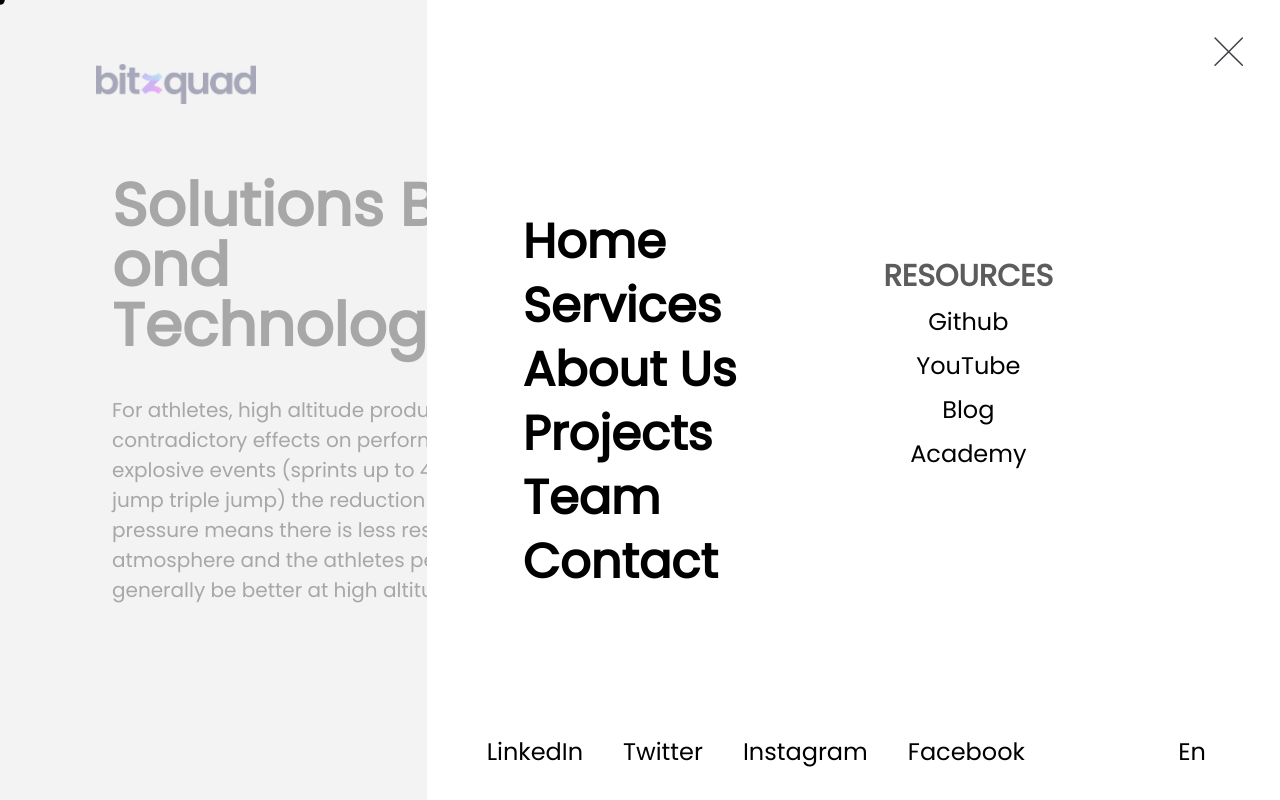
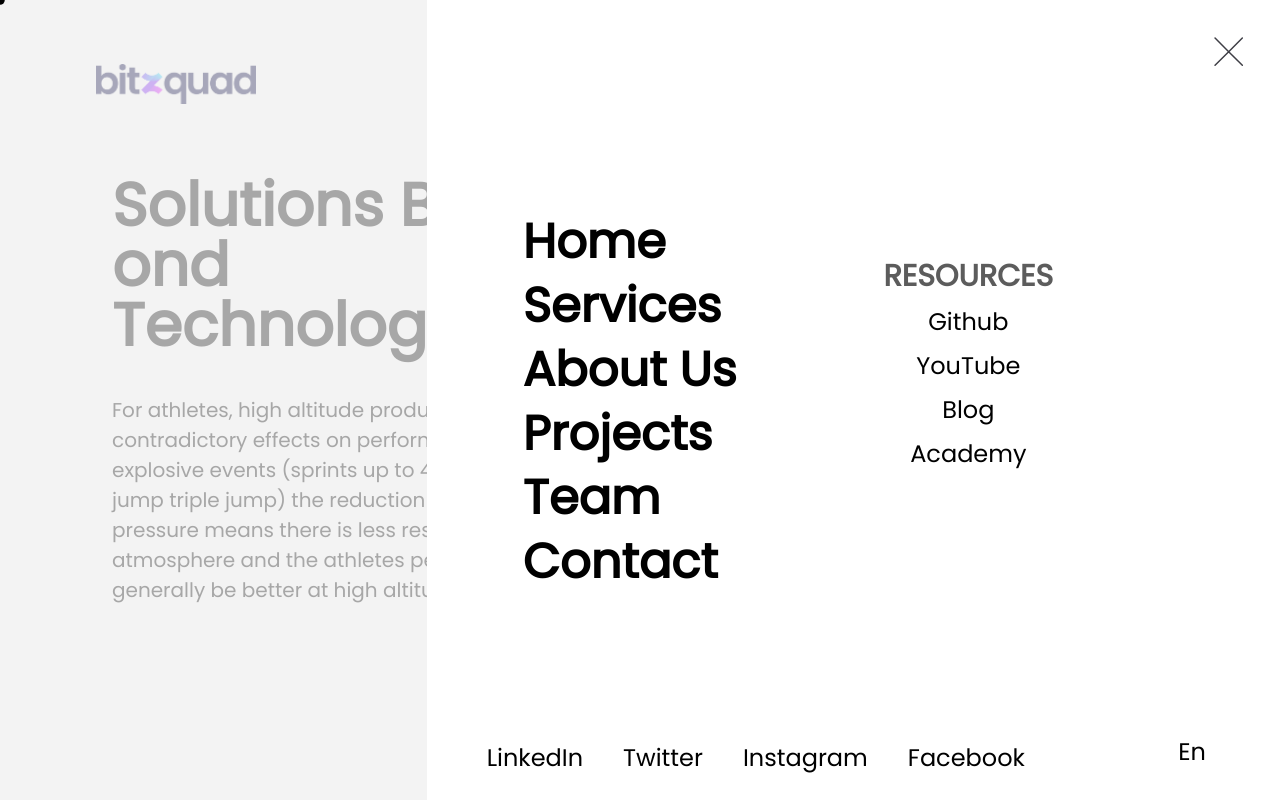
Before and after one commit to geethakash/bitzquad.com-2.0, a Next.js app: page / in a window 1280 px wide. Both pictures are taken after a click on the button "Menu". Built offline with nearby package versions, Linux system fonts and the light colour scheme.

Commit message:
fix: sidemenu social link pt in sm

```diff
--- a/components/defaults/SideMenu.js
+++ b/components/defaults/SideMenu.js
@@ -254,6 +254,7 @@ function SideMenu({ MenuOpen, setMenuOpen }) {
               {sideMenuSocial.map((link, index) => (
                 <motion.div
                   key={index}
+                  className="social-links_item"
                   variants={socialLinkAnim}
                   animate="animate"
                   initial="initial"
--- a/styles/components/_sidemenu.scss
+++ b/styles/components/_sidemenu.scss
@@ -60,7 +60,7 @@
         @apply grid grid-cols-2 pr-20 text-xl lg:flex 2xl:pr-20 2xl:text-2xl;
       }
 
-      & a {
+      &_item {
         @apply mt-3 text-2xl xl:mr-10 2xl:mt-5;
       }
     }
```
